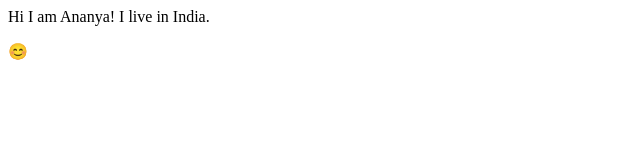
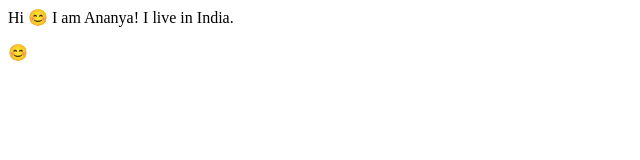
Before and after one commit to ananyasarkar7/ananyasarkar7.github.io, a plain HTML site: page index.html in a window 1280 px wide. Shown: the full height of the page, 0-640 px from the left. Drawn offline with Linux system fonts and the light colour scheme.

Commit message:
Update index.html

```diff
--- a/index.html
+++ b/index.html
@@ -1,7 +1,7 @@
 <!DOCTYPE html>
 <html lang="en">
 <head>
-Hi I am Ananya!
+Hi &#128522; I am Ananya!
 </head>
  <body>
    I live in India.
```
